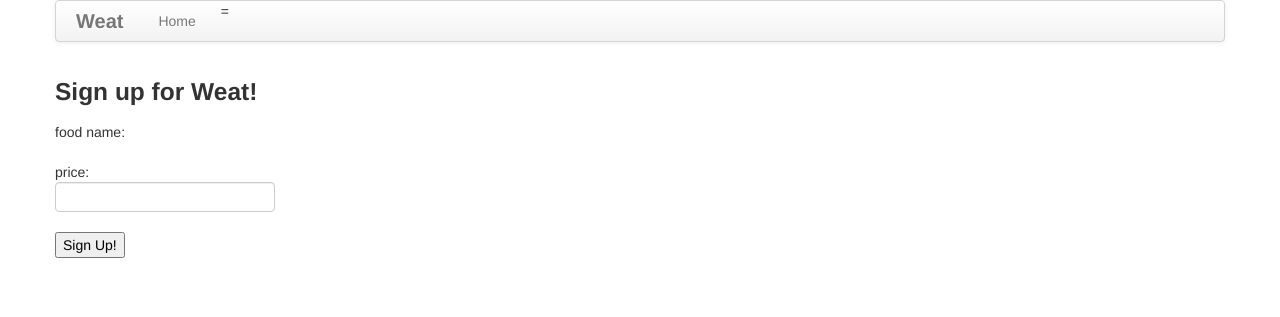
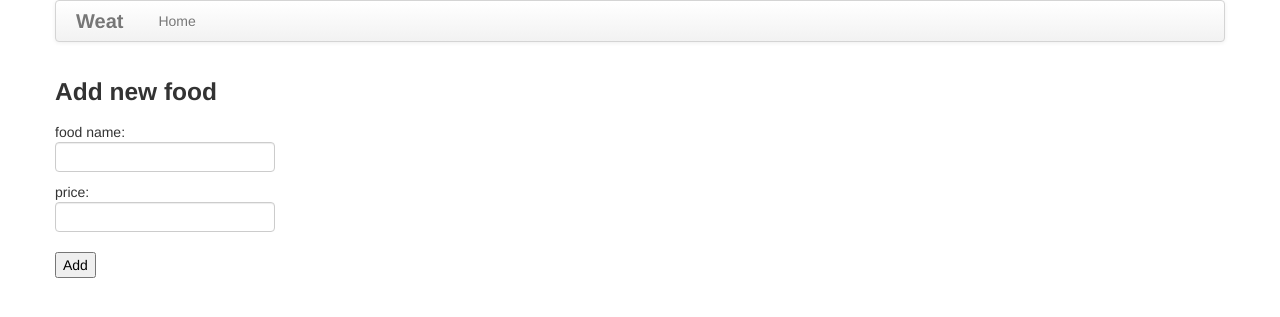
Before and after one commit to xxn59/weat, a Flask app: template app/templates/food_add.html in a window 1280 px wide. Shown: the top 317 px of the page. Run offline with Flask 2, Linux system fonts and the light colour scheme; the template is opened without the code that fills it: values that come from a table or form of the project are taken from there, others are empty; some libraries are stand-ins or nearby versions.

Commit message:
add food to db

```diff
--- a/app/templates/base.html
+++ b/app/templates/base.html
@@ -33,8 +33,9 @@
           <div class="nav-collapse collapse">
             {% if g.user.is_authenticated %}
             <li><a href="{{ url_for('orders') }}">Orders</a></li>
+            <!--<li><a href="{{ url_for('food_add') }}">Add food</a></li>-->
             {% endif %}
-          </div>  =
+          </div>
         </div>
       </div>
       <div class="row">
--- a/app/templates/food_add.html
+++ b/app/templates/food_add.html
@@ -3,21 +3,21 @@
 
 {% block content %}
 {% include 'flash.html' %}
-<h3>Sign up for Weat!</h3>
+<h3>Add new food</h3>
 <form action="" method="post" name="signup">
     {{ form.hidden_tag() }}
     <p>
         food name:<br>
         {{ form.name }}
-        {% for error in form.group_code.errors %}
+        {% for error in form.name.errors %}
         <span style="color: red;">[{{ error }}]</span>
         {% endfor %}<br>
         price:<br>
-        {{ form.nickname(size=20) }}
-        {% for error in form.nickname.errors %}
+        {{ form.price }}
+        {% for error in form.price.errors %}
         <span style="color: red;">[{{ error }}]</span>
         {% endfor %}<br>
     </p>
-    <p><input type="submit" value="Sign Up!"></p>
+    <p><input type="submit" value="Add"></p>
 </form>
 {% endblock %}
--- a/app/views.py
+++ b/app/views.py
@@ -2,8 +2,8 @@ from flask import render_template, flash, redirect, session, url_for, request, g
 from flask.ext.login import login_user, logout_user, current_user, login_required
 from . import db, lm
 from . import app
-from .forms import LoginForm, SignupForm
-from .models import User
+from .forms import LoginForm, SignupForm, FoodForm
+from .models import User, Food
 
 
 @lm.user_loader
@@ -151,3 +151,24 @@ def user(nickname, page=1):
     print 'user:', user.nickname
     return render_template('user.html',
                            user=user)
+
+
+@app.route('/food_add', methods=['GET', 'POST'])
+@login_required
+def food_add():
+    form = FoodForm()
+    if form.validate_on_submit():
+        print 'food add commit'
+        food = Food.query.filter_by(name=form.name.data).first()
+        if food is None:
+            food = Food(name=form.name.data, price=form.price.data)
+            db.session.add(food)
+            db.session.commit()
+            flash('add food %s succeed!' %food.name)
+            print 'food added:', food.name
+        else:
+            print 'food exists:', food.name
+            flash('this food is already included.')
+    return render_template('food_add.html',
+                           title='Add new food',
+                           form=form)
```
Also changed, not shown: app.db.
